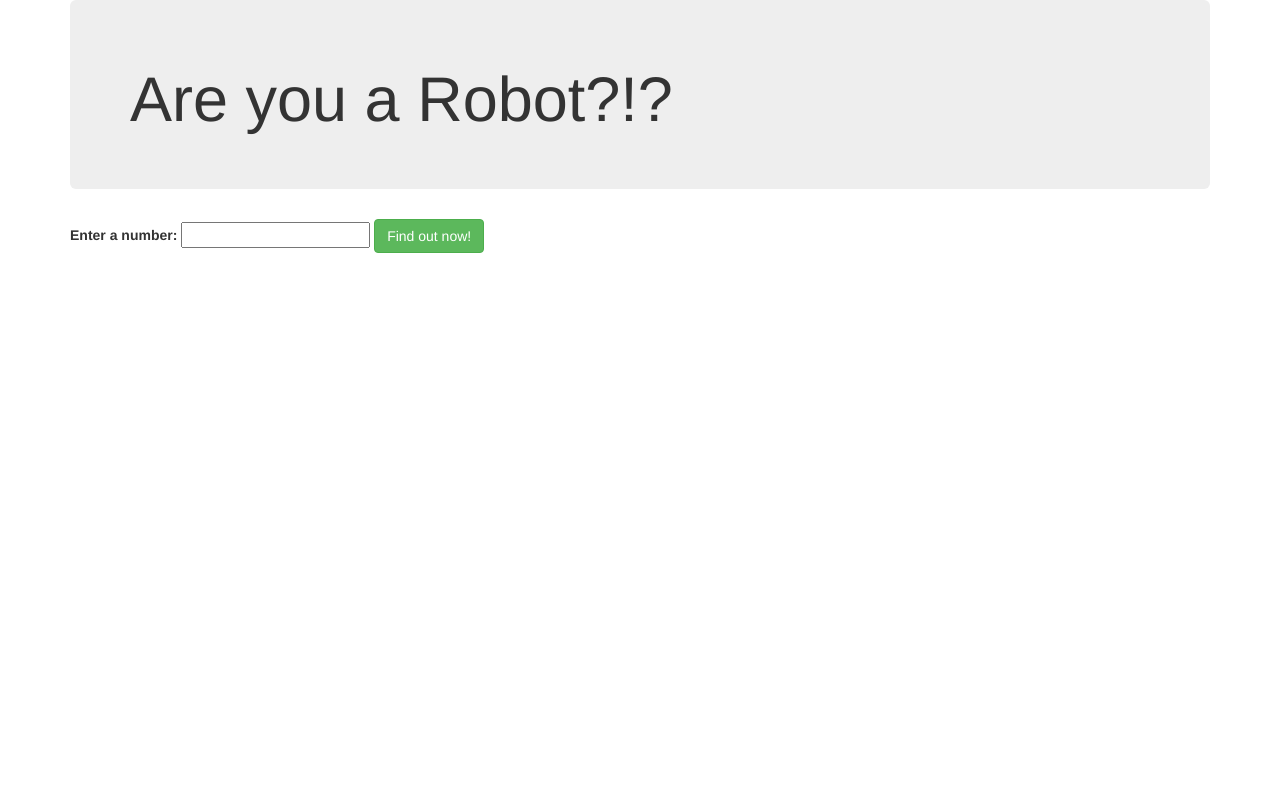
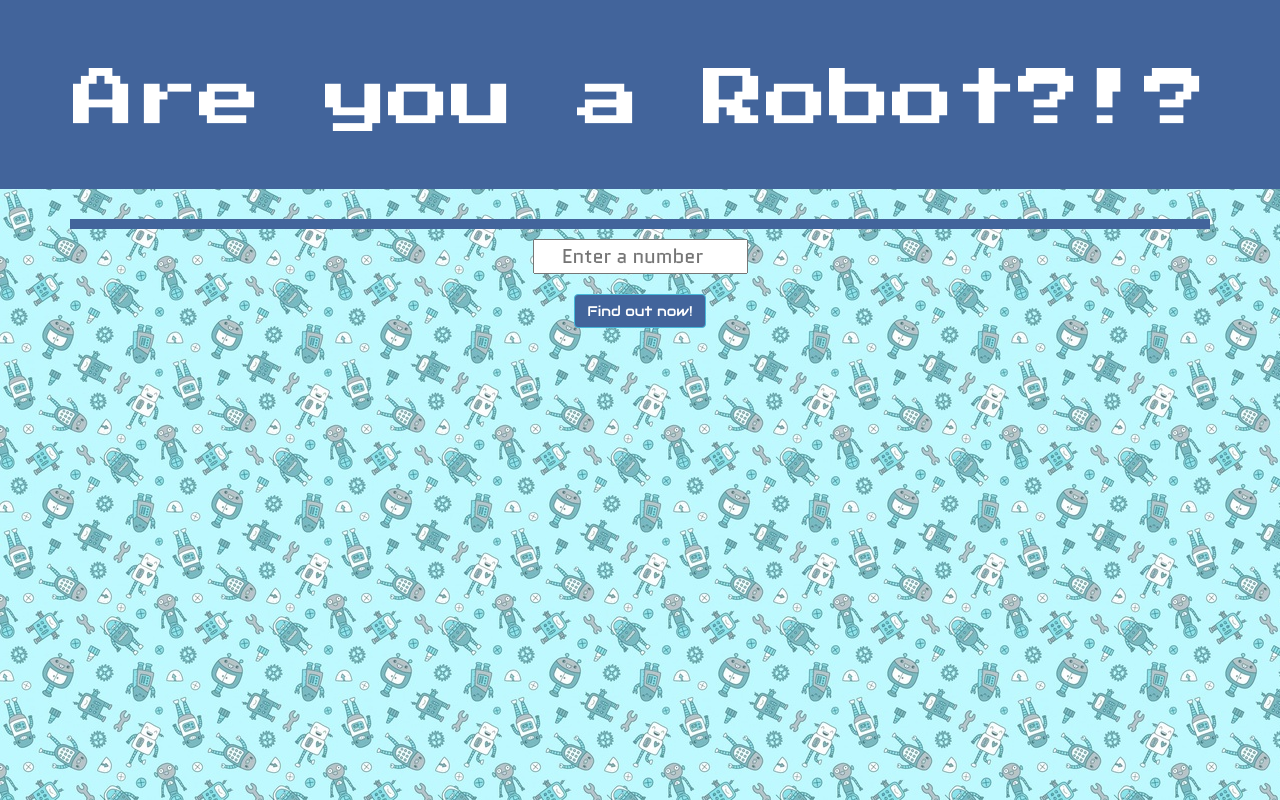
Before and after one commit to MicaelaDJ/Beep-Boop, a plain HTML site: page index.html in a window 1280 px wide. Drawn offline with Linux system fonts and the light colour scheme; a web font is replaced by a local one.

Commit message:
add more css styles

```diff
--- a/css/styles.css
+++ b/css/styles.css
@@ -0,0 +1,40 @@
+body {
+  background: url("../img/robots-background.jpg")
+}
+
+h1 {
+  font-family: 'Press Start 2P', cursive;
+  font-size: 20px;
+}
+
+.jumbotron {
+  text-align: center;
+  background-color: #42649b;
+  color: white;
+}
+
+#robotForm {
+  text-align: center;
+}
+
+#result {
+  font-family: 'ZCOOL QingKe HuangYou', cursive;
+  font-size: 20px;
+  border: 5px solid #42649b;
+  background-color: white;
+}
+
+#inputNumber {
+  font-family: 'Quantico', sans-serif;
+  text-align: center;
+  font-size: 20px
+}
+
+#submit {
+  font-family: 'Audiowide', cursive;
+  color: white;
+}
+
+.btn-info {
+  background-color: #42649b;
+}
--- a/index.html
+++ b/index.html
@@ -5,22 +5,24 @@
     <script src="js/scripts.js" type="text/javascript"></script>
     <link rel="stylesheet" href="css/bootstrap.css" type="text/css">
     <link rel="stylesheet" href="css/styles.css" type="text/css">
+    <link href="https://fonts.googleapis.com/css?family=Audiowide|Press+Start+2P|Quantico|ZCOOL+QingKe+HuangYou" rel="stylesheet">
     <link rel="icon" type="image/png" href="img/favicomatic/favicon-32x32.png" sizes="32x32" />
     <title>Beep Boop</title>
   </head>
   <body>
+
+    <div class="jumbotron">
+      <h1>Are you a Robot?!?</h1>
+    </div>
+
     <div class="container">
-
-      <div class="jumbotron">
-        <h1>Are you a Robot?!?</h1>
-      </div>
 
       <p id="result"></p>
 
       <form id="robotForm">
-        <label id= "labelOne" for="inputNumber">Enter a number:</label>
-        <input id="inputNumber" class="inputSpace" type="number">
-        <button id="submit" type="submit" class="btn btn-success">Find out now!</button>
+        <input id="inputNumber" placeholder="Enter a number" class="inputSpace" type="number">
+        <br><br>
+        <button id="submit" type="submit" class="btn btn-info">Find out now!</button>
       </form>
 
     </div>
```
Also changed, not shown: img/robots-background.jpg (added), 1 other file.
